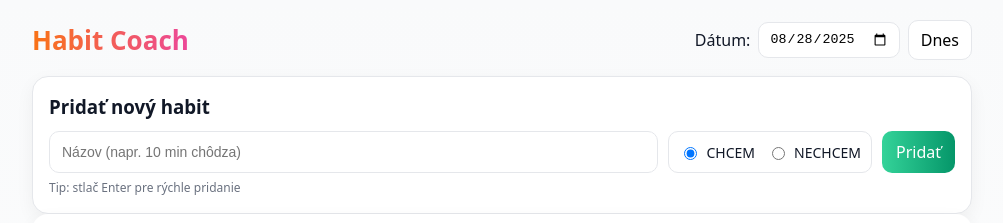
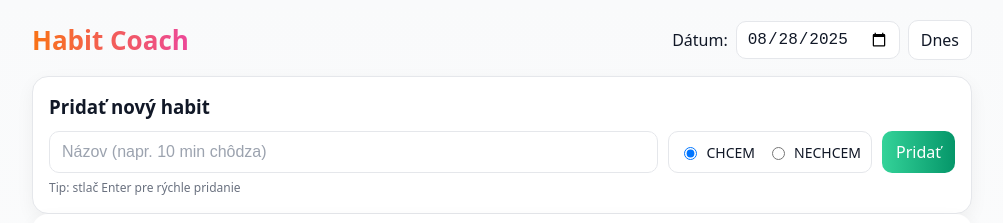
Before and after one commit to debnaro/habit-coach, a React (Vite) app: page / in a window 1280 px wide. Shown: the top 223 px of the page, without its empty margins (138-1141 px from the left). Built offline with nearby package versions, Linux system fonts and the light colour scheme.

Commit message:
Fix: text input visibility

```diff
--- a/src/App.css
+++ b/src/App.css
@@ -244,3 +244,26 @@
   cursor: pointer;
 }
 .xBtn:hover { background: #f3f4f6; color: #ef4444; }
+/* --- Fix: text v inpute nevidno / autofill --- */
+.textInput {
+  color: #111827;              /* farba písma */
+  background: #fff;            /* biele pozadie */
+  caret-color: #111827;        /* farba kurzora */
+  font-size: 16px;             /* zamedzí mobilnému zoomu */
+}
+
+.textInput::placeholder {
+  color: #9ca3af;              /* jemnejšia placeholder farba */
+}
+
+/* Chrome/Safari autofill fix (inak býva žlté pozadie a biely text) */
+input:-webkit-autofill {
+  -webkit-box-shadow: 0 0 0px 1000px #ffffff inset !important;
+  -webkit-text-fill-color: #111827 !important;
+}
+
+/* pre istotu aj ostatné inputy na mobile nech majú čitateľnú farbu a 16px */
+input, select, textarea, button {
+  color: #111827;
+  font-size: 16px;
+}
```
